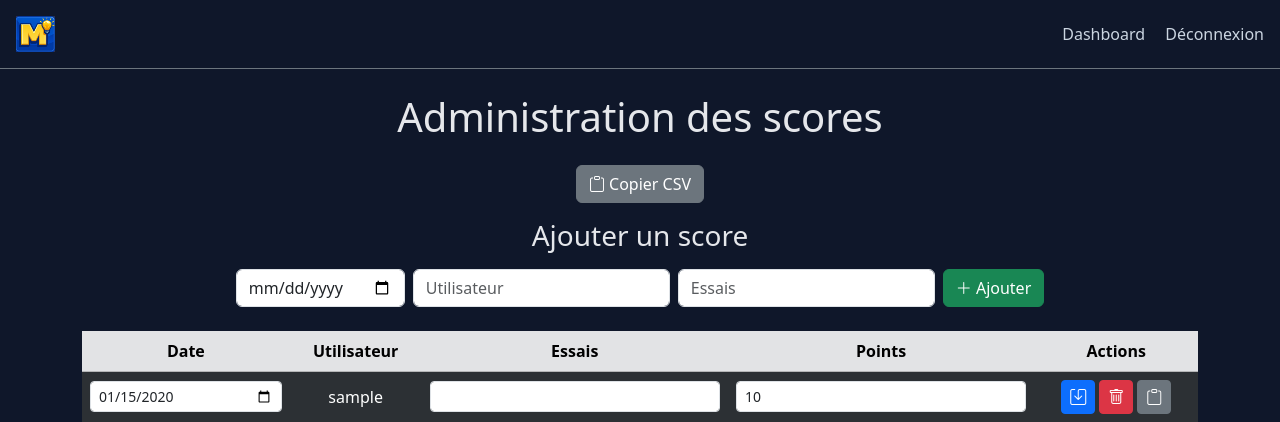
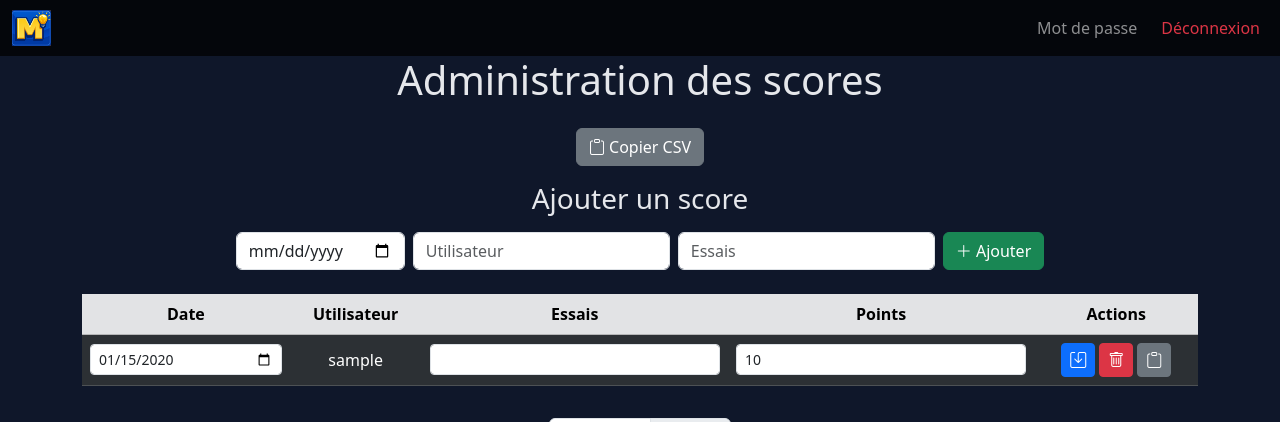
Before and after one commit to alassauzet/motus-app, a Flask app: template templates/admin_scores.html in a window 1280 px wide. Shown: the top 422 px of the page. Run offline with Flask 3, Linux system fonts and the light colour scheme; a user stored in the database is signed in; the template is opened without the code that fills it: most values are stand-ins (such as "Sample title", 1, 10 or a date in 2020).

Commit message:
Update apps

```diff
--- a/templates/admin_scores.html
+++ b/templates/admin_scores.html
@@ -50,13 +50,41 @@
 
 <div id="flash-message" class="flash-message"></div>
 
-<header class="d-flex justify-content-between align-items-center p-3 mb-4 border-bottom border-secondary">
-    <img src="{{ url_for('static', filename='logo.png') }}" alt="Logo" height="36">
-    <div>
-        <a href="{{ url_for('dashboard') }}" class="me-3">Dashboard</a>
-        <a href="{{ url_for('logout') }}">Déconnexion</a>
+<!-- ================= NAVBAR ================= -->
+<nav class="navbar navbar-dark navbar-expand-lg sticky-top bg-black bg-opacity-75 backdrop-blur">
+    <div class="container-fluid">
+        <a href="{{ url_for('dashboard') }}">
+            <img src="{{ url_for('static', filename='logo.png') }}" height="36" alt="Logo">
+        </a>
+
+        <button class="navbar-toggler" type="button" data-bs-toggle="collapse" data-bs-target="#navbarMenu">
+            <span class="navbar-toggler-icon"></span>
+        </button>
+
+        <div class="collapse navbar-collapse justify-content-end" id="navbarMenu">
+            <ul class="navbar-nav gap-2">
+                {% if current_user.is_authenticated %}
+                    <li class="nav-item">
+                        <a class="nav-link" href="{{ url_for('profile.change_password') }}">Mot de passe</a>
+                    </li>
+
+                    {% if current_user.id == "admin" %}
+                        <li class="nav-item">
+                            <a class="nav-link" href="{{ url_for('admin.manage_users') }}">Utilisateurs</a>
+                        </li>
+                        <li class="nav-item">
+                            <a class="nav-link" href="{{ url_for('admin_scores.manage_scores') }}">Scores</a>
+                        </li>
+                    {% endif %}
+
+                    <li class="nav-item">
+                        <a class="nav-link text-danger" href="{{ url_for('logout') }}">Déconnexion</a>
+                    </li>
+                {% endif %}
+            </ul>
+        </div>
     </div>
-</header>
+</nav>
 
 <div class="container d-flex flex-column align-items-center">
 
--- a/templates/change_password.html
+++ b/templates/change_password.html
@@ -62,7 +62,9 @@
 <!-- ================= HEADER ================= -->
 <nav class="navbar navbar-dark navbar-expand-lg bg-black bg-opacity-75 backdrop-blur sticky-top">
     <div class="container-fluid">
-        <img src="{{ url_for('static', filename='logo.png') }}" height="36" alt="Logo">
+        <a href="{{ url_for('dashboard') }}">
+            <img src="{{ url_for('static', filename='logo.png') }}" height="36" alt="Logo">
+        </a>
 
         <button class="navbar-toggler" type="button" data-bs-toggle="collapse" data-bs-target="#navbarMenu">
             <span class="navbar-toggler-icon"></span>
--- a/templates/dashboard.html
+++ b/templates/dashboard.html
@@ -94,7 +94,9 @@
 <!-- ================= NAVBAR ================= -->
 <nav class="navbar navbar-dark navbar-expand-lg sticky-top bg-black bg-opacity-75 backdrop-blur">
     <div class="container-fluid">
-        <img src="{{ url_for('static', filename='logo.png') }}" height="36" alt="Logo">
+        <a href="{{ url_for('dashboard') }}">
+            <img src="{{ url_for('static', filename='logo.png') }}" height="36" alt="Logo">
+        </a>
 
         <button class="navbar-toggler" type="button" data-bs-toggle="collapse" data-bs-target="#navbarMenu">
             <span class="navbar-toggler-icon"></span>
```
Also changed, not shown: templates/admin_users.html (+32 -4 lines).
